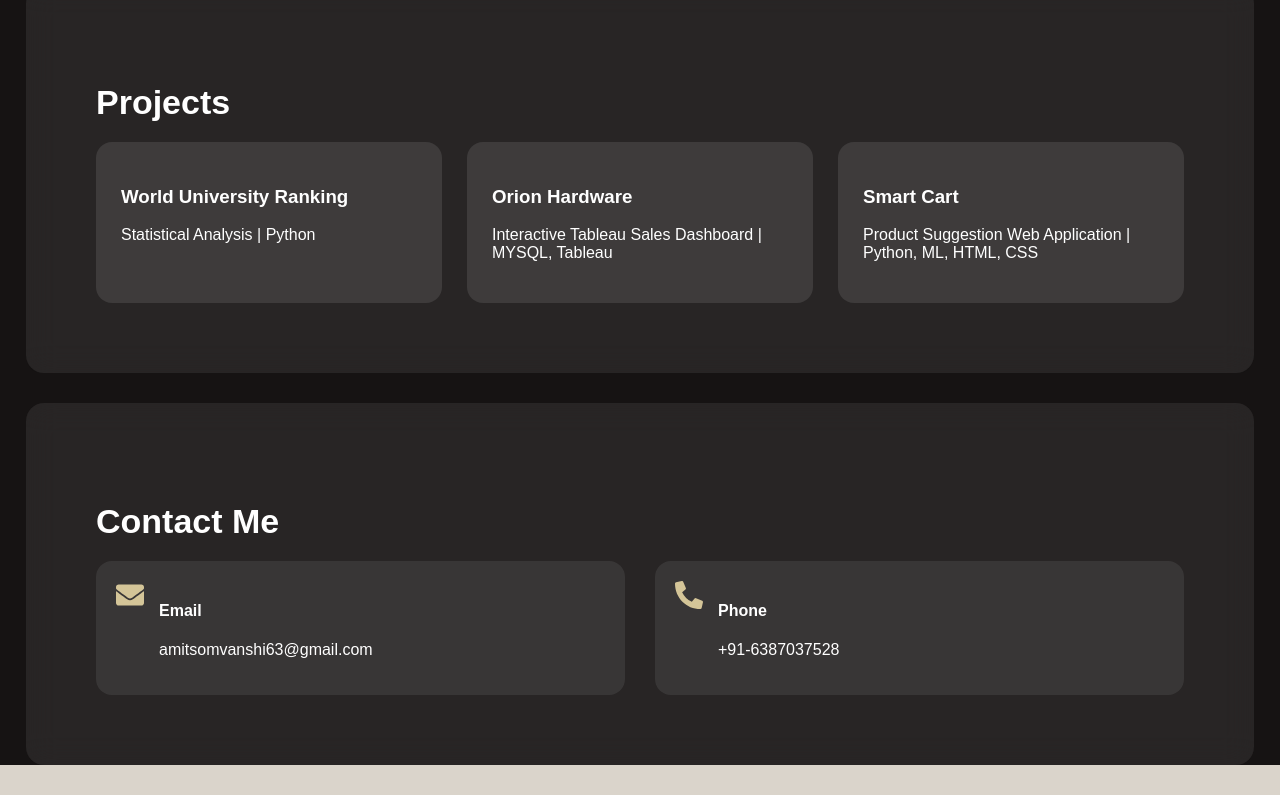
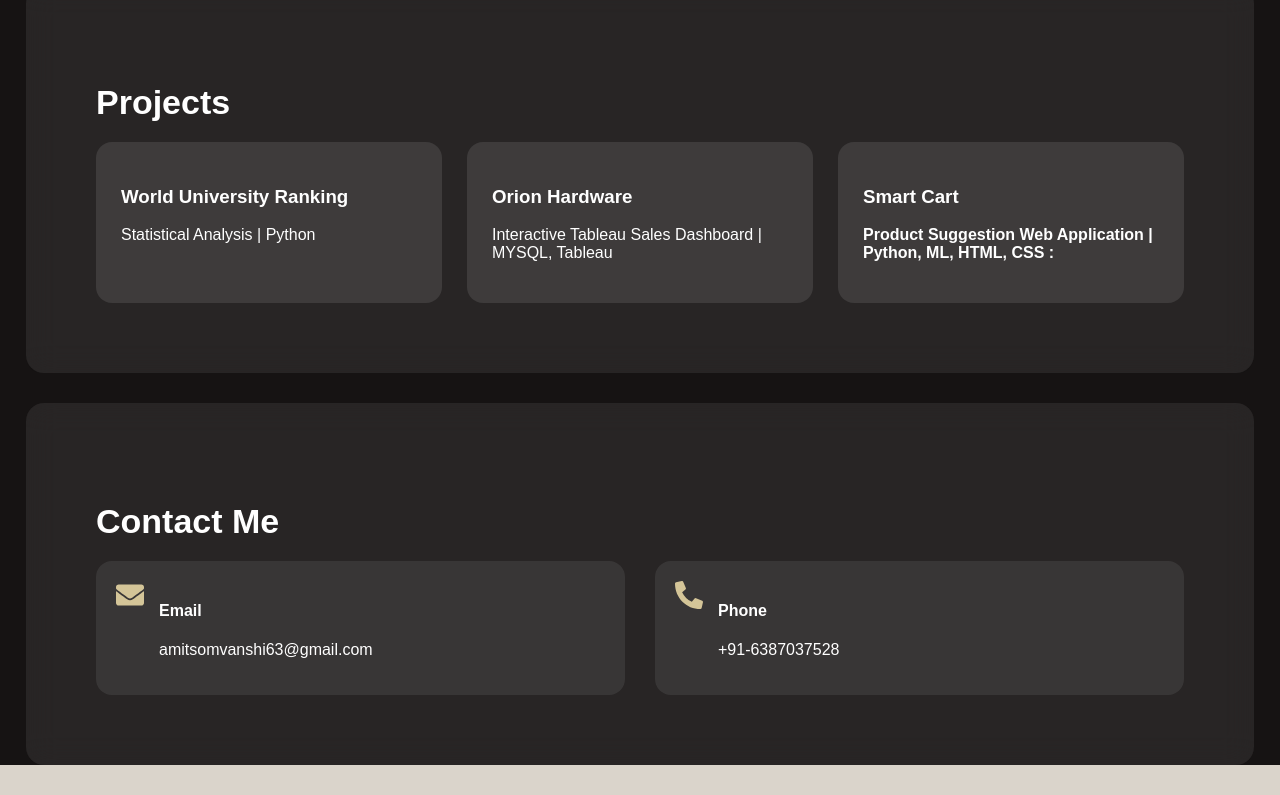
Before and after one commit to amitsomvanshii/Portfolio, a React (Create React App) app: page / in a window 1280 px wide. Shown: the part 3086-3881 px from the top of the page. Built offline with nearby package versions, Linux system fonts and the light colour scheme.

Commit message:
Testing Automatic Deployment

```diff
--- a/src/pages/Projects.js
+++ b/src/pages/Projects.js
@@ -19,7 +19,16 @@ function Projects() {
 
         <div className="card">
           <h3>Smart Cart</h3>
-          <p>Product Suggestion Web Application | Python, ML, HTML, CSS</p>
+          <p>
+           <b> Product Suggestion Web Application | Python, ML, HTML, CSS :</b>{" "}
+           <a
+           href="https://smartcart-lloj.onrender.com"
+           target="_blank"
+           rel="noreferrer"
+           className="contact-link"
+            >
+            </a>
+          </p>
         </div>
 
       </div>
```
